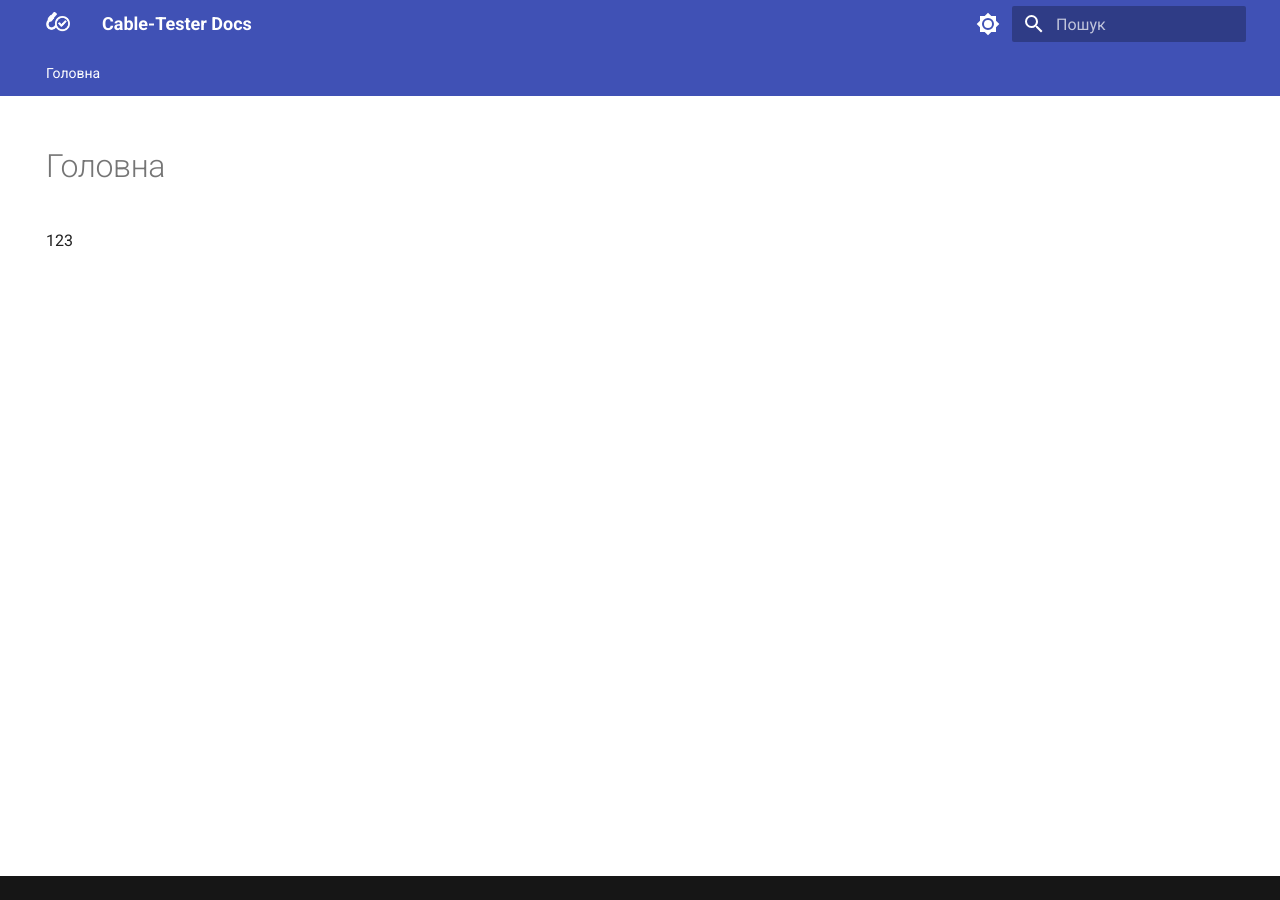
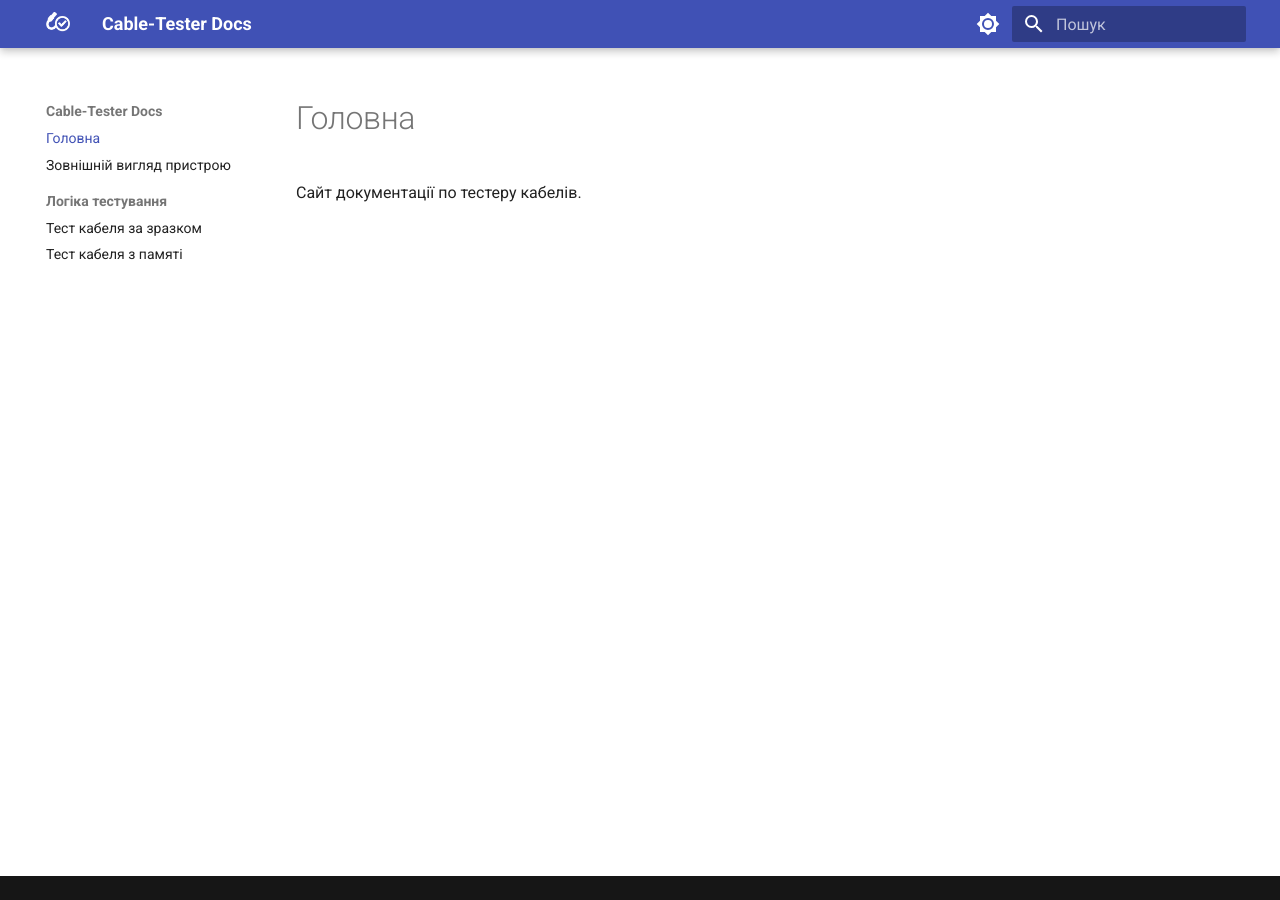
Before and after one commit to truepasha/Cable-Tester.site, an MkDocs documentation site: the page built from docs/index.md, in a window 1280 px wide. Built offline with MkDocs 1.6.1 and Material for MkDocs 9.7.7, drawn with Linux system fonts in a browser that asks for light colours.

Commit message:
доповнення доки

```diff
--- a/docs/index.md
+++ b/docs/index.md
@@ -1,8 +1,3 @@
----
-hide:
-  - navigation # Вимкнення лівого меню навігації
----
-
 # Головна
 
-123
+Сайт документації по тестеру кабелів.
--- /dev/null
+++ b/docs/test logic/cable-testing-by-sample.md
@@ -0,0 +1,3 @@
+# Тест кабеля за зразком
+
+12321212
--- /dev/null
+++ b/docs/test logic/memory-cable-testing.md
@@ -0,0 +1,3 @@
+# Тест кабеля з памяті
+
+12321212
--- a/mkdocs.yml
+++ b/mkdocs.yml
@@ -66,7 +66,7 @@ theme:
         name: Вибрати сторону добра
     features:
       - content.tooltips
-      - navigation.tabs
+      #- navigation.tabs
       - navigation.sections
       - navigation.top
       - toc.follow
```
Also changed, not shown: docs/appearance.md (added, +10 -0 lines), docs/appearance/1.png (added), docs/appearance/2.png (added), docs/appearance/3.png (added), docs/appearance/4.png (added), docs/appearance/5.png (added), docs/appearance/6.png (added), docs/test logic/.pages (added).
